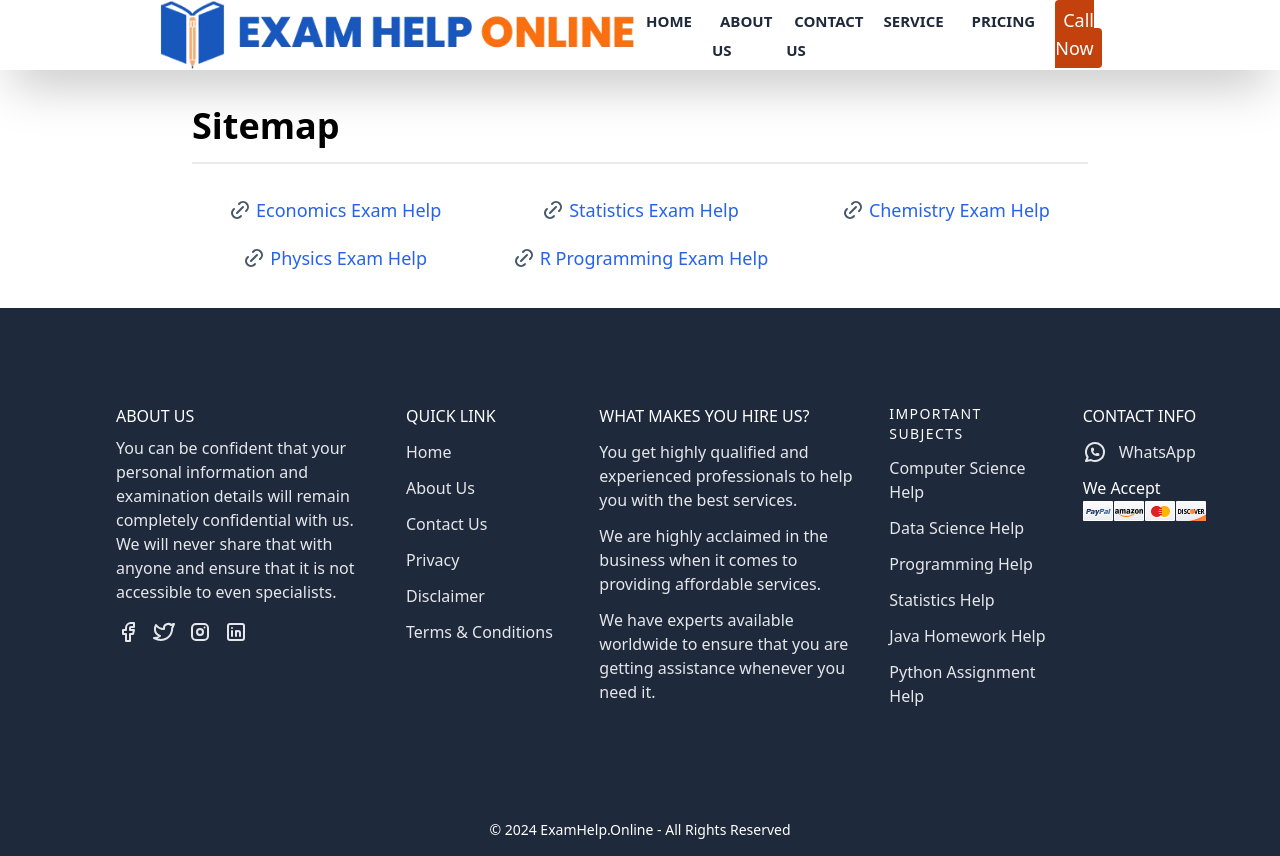
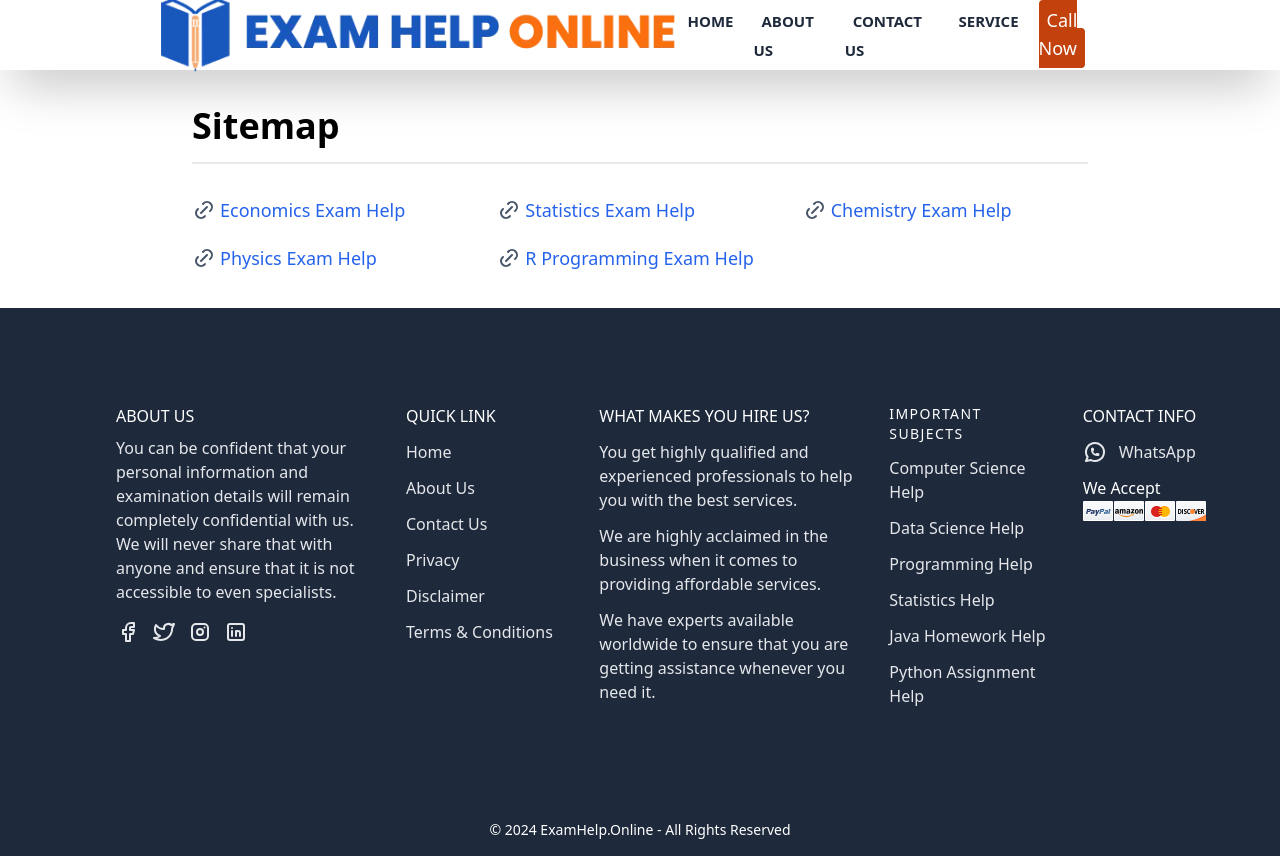
Before and after one commit to Devilisded/examhelp, a Next.js app: page /sitemap in a window 1280 px wide. Built offline with nearby package versions, Linux system fonts and the light colour scheme.

Commit message:
balance changes

```diff
--- a/app/sitemap/page.jsx
+++ b/app/sitemap/page.jsx
@@ -6,22 +6,26 @@ import Link from "next/link";
 const Page = () => {
   const slides = [
     {
-      to:"/economics-exam-help",
-      title:"Economics Exam Help"
-    },{
-      to:"/statistics-exam-help",
-      title:"Statistics Exam Help"
-    },{
-      to:"/chemistry-exam-help",
-      title:"Chemistry Exam Help"
-    },{
-      to:"/physics-exam-help",
-      title:"Physics Exam Help"
-    },{
-      to:"//r-programming-exam-help",
-      title:"R Programming Exam Help"
-    }
-  ]
+      to: "/economics-exam-help",
+      title: "Economics Exam Help",
+    },
+    {
+      to: "/statistics-exam-help",
+      title: "Statistics Exam Help",
+    },
+    {
+      to: "/chemistry-exam-help",
+      title: "Chemistry Exam Help",
+    },
+    {
+      to: "/physics-exam-help",
+      title: "Physics Exam Help",
+    },
+    {
+      to: "/r-programming-exam-help",
+      title: "R Programming Exam Help",
+    },
+  ];
   return (
     <div>
       <Header />
@@ -32,10 +36,10 @@ const Page = () => {
             <div className="w-full h-[2px] bg-gray-300/50"></div>
           </div>
           <div className="grid grid-cols-3 gap-5 py-4 ">
-            {slides.map((item,index) => (
+            {slides.map((item, index) => (
               <Link href={item.to} key={index}>
                 <div
-                  className="flex items-center text-blue-600 text-lg gap-1 justify-center"
+                  className="flex items-center text-blue-600 text-lg gap-1 justify-start"
                   key={item}
                 >
                   <div className="text-slate-600">
--- a/components/navbar/Navbar.jsx
+++ b/components/navbar/Navbar.jsx
@@ -35,29 +35,13 @@ const Header = () => {
       name: "About Us",
       linkto: "/aboutUs",
     },
-
-    // {
-    //   name: "Service",
-    //   linkto: "/service",
-    // },
-
     {
       name: "Contact Us",
       linkto: "/contact",
     },
-
     {
-      name: "Pricing",
-      linkto: "/#pricing_section",
-    },
-    {
-      name: "Testimonials",
-      linkto: "#",
-    },
-
-    {
-      name: "Offer Now",
-      linkto: "#",
+      name: "Service",
+      linkto: "/sitemap",
     },
   ];
 
@@ -173,13 +157,6 @@ const Header = () => {
                   </span>
                 </Link>
               </li>
-              <li>
-                <Link href="/#pricing_section">
-                  <span className="p-2 hover:border-b-2 cursor-pointer font-semibold text-[15px] uppercase text-slate-800 hover:text-orange-500 border-orange-500">
-                    Pricing
-                  </span>
-                </Link>
-              </li>
 
               <li>
                 <Link
```
